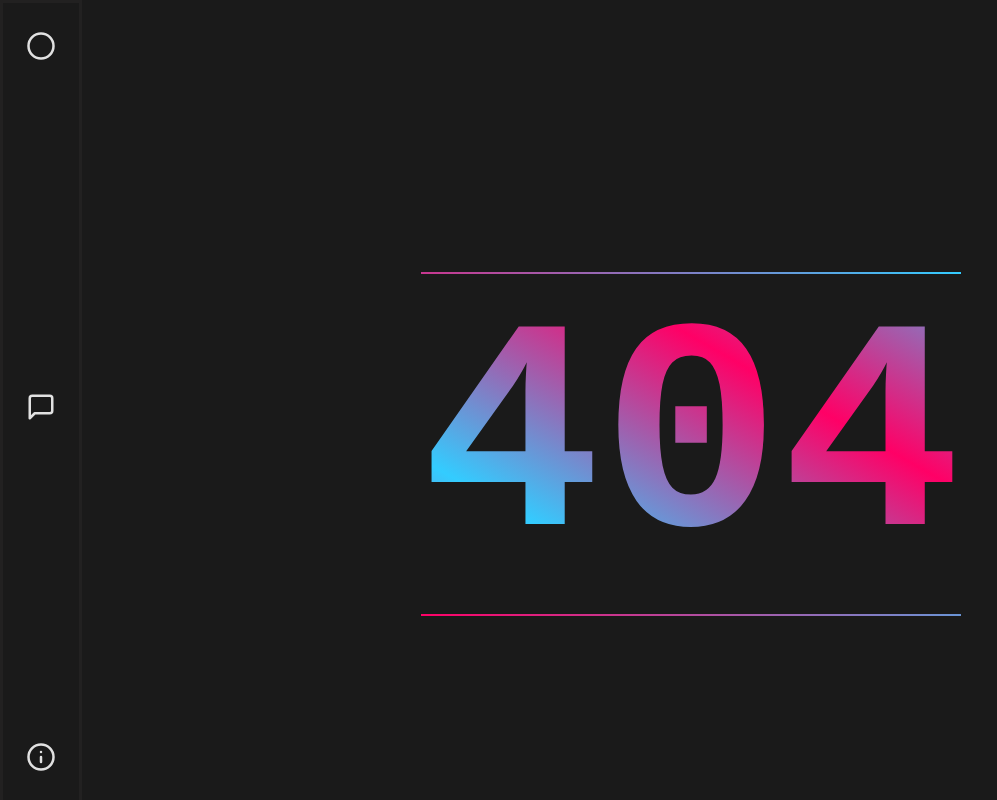
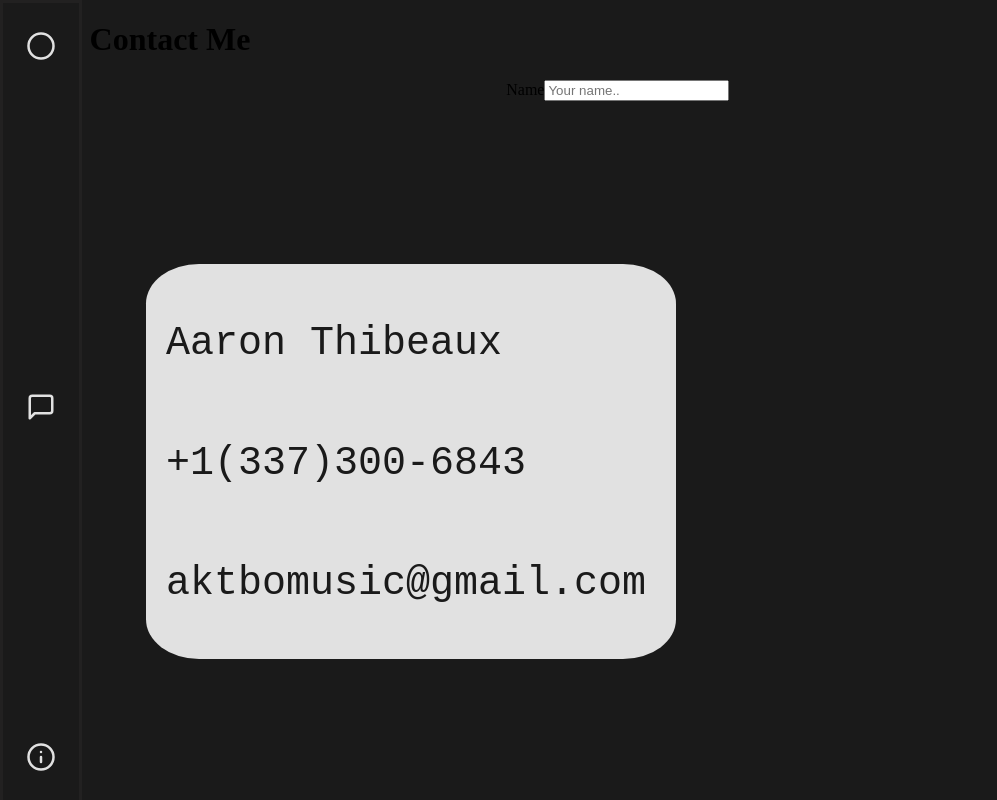
Before and after one commit to aktbo/portfolio, a React (Create React App) app: page /contact in a window 1280 px wide. Before the commit this address had no page. Shown: the whole page, without its empty margins (0-997 px from the left). Built offline with nearby package versions, Linux system fonts and the light colour scheme.

Commit message:
Started Contact Page

```diff
--- a/src/App.js
+++ b/src/App.js
@@ -1,6 +1,7 @@
 import React from "react";
 import About from "./Pages/about/About";
 import Hero from "./components/hero/Hero";
+import Contact from "./Pages/contact/Contact";
 import Navbar from "./components/navbar/Navbar";
 import Footer from "./components/footer/Footer";
 
@@ -14,7 +15,7 @@ function App() {
       <Navbar />
       <Switch>
         <Route path="/" exact component={Hero} />
-        {/* <Route path="/contact" component={Contact} /> */}
+        <Route path="/contact" component={Contact} />
         <Route path="/about" component={About} />
         <Route parth="*" component={NotFound} />
       </Switch>
--- /dev/null
+++ b/src/Pages/contact/Contact.css
@@ -0,0 +1,36 @@
+.contact-pgcon {
+  position: absolute;
+  top: 0;
+  left: 7%;
+  width: 93%;
+  height: 100%;
+  margin: 0 auto;
+  padding: 0;
+}
+
+.contact-infocon {
+  position: absolute;
+  margin: 0 auto;
+  padding: 0;
+  width: 50%;
+  left: 2%;
+  top: 33%;
+  color: #1a1a1a;
+}
+
+#p-1 {
+  margin: 0 auto;
+  height: 355px;
+  width: 490px;
+  color: #1a1a1a;
+  background-color: #e1e1e1;
+  border-radius: 10%;
+  line-height: 120px;
+  font-size: 40px;
+}
+
+form {
+  margin: 0 auto;
+  padding: 0;
+  width: 30%;
+}
--- /dev/null
+++ b/src/Pages/contact/Contact.js
@@ -0,0 +1,28 @@
+import React from "react";
+import "./Contact.css";
+
+const Contact = () => {
+  return (
+    <div className="contact-pgcon">
+      <div className="contact-infocon">
+        <p id="p-1">
+          Aaron Thibeaux <br /> +1(337)300-6843 <br /> aktbomusic@gmail.com
+        </p>
+      </div>
+      <div className="contact-formcon">
+        <h1>Contact Me</h1>
+        <form>
+          <label htmlFor="name">Name</label>
+          <input
+            type="text"
+            id="name-i"
+            name="name"
+            placeholder="Your name.."
+          />
+        </form>
+      </div>
+    </div>
+  );
+};
+
+export default Contact;
```
